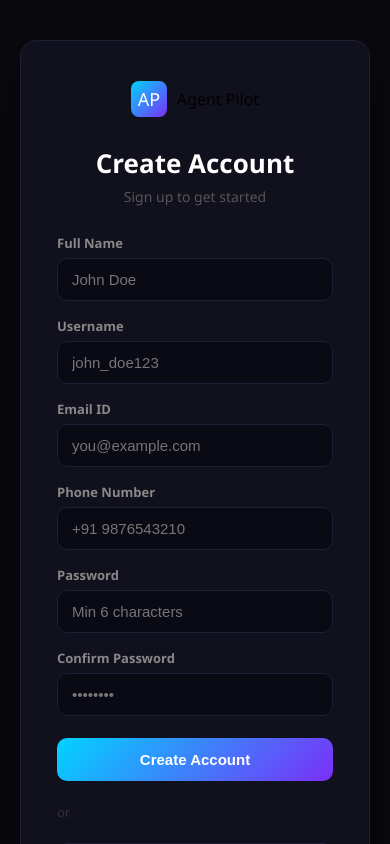
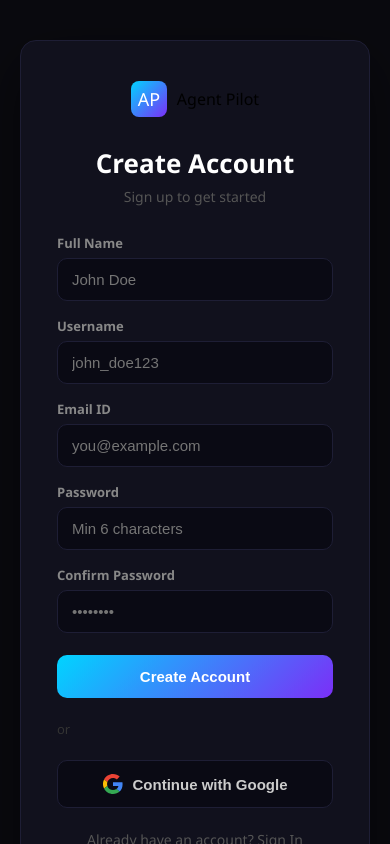
Before and after one commit to Ravikiranreddybada/agentpilot, a React app in the folder frontend/: page /signup in a window 390 px wide. Shown: the top 844 px of the page. Built offline with nearby package versions, Linux system fonts and the light colour scheme; no server answers; the HTML template or start-up script is replaced by a standard one.

Commit message:
Fix auth flows: Phone field removed + prod Google URLs + backend signup validation

```diff
--- a/frontend/src/pages/Login.jsx
+++ b/frontend/src/pages/Login.jsx
@@ -27,7 +27,7 @@ export default function Login() {
   };
 
   const handleGoogleLogin = () => {
-    window.location.href = 'http://localhost:3000/auth/google';
+    window.location.href = 'https://agentpilot.onrender.com/auth/google';
   };
 
   return (
--- a/frontend/src/pages/Signup.jsx
+++ b/frontend/src/pages/Signup.jsx
@@ -3,11 +3,10 @@ import { Link, useNavigate } from 'react-router-dom';
 import { useAuth } from '../context/AuthContext';
 
 export default function Signup() {
-  const [form, setForm] = useState({
+    const [form, setForm] = useState({
     name: '',
     username: '',
     email: '',
-    phone: '',
     password: '',
     confirmPassword: ''
   });
@@ -39,7 +38,7 @@ export default function Signup() {
   };
 
   const handleGoogleSignup = () => {
-    window.location.href = 'http://localhost:3000/auth/google';
+    window.location.href = 'https://agentpilot.onrender.com/auth/google';
   };
 
   return (
@@ -93,18 +92,7 @@ export default function Signup() {
               style={styles.input}
             />
           </div>
-          <div style={styles.formGroup}>
-            <label style={styles.label}>Phone Number</label>
-            <input
-              type="tel"
-              name="phone"
-              value={form.phone}
-              onChange={handleChange}
-              placeholder="+91 9876543210"
-              required
-              style={styles.input}
-            />
-          </div>
+
           <div style={styles.formGroup}>
             <label style={styles.label}>Password</label>
             <input
```
Also changed, not shown: 1 other file (tests, documents, lock files or other folders).
